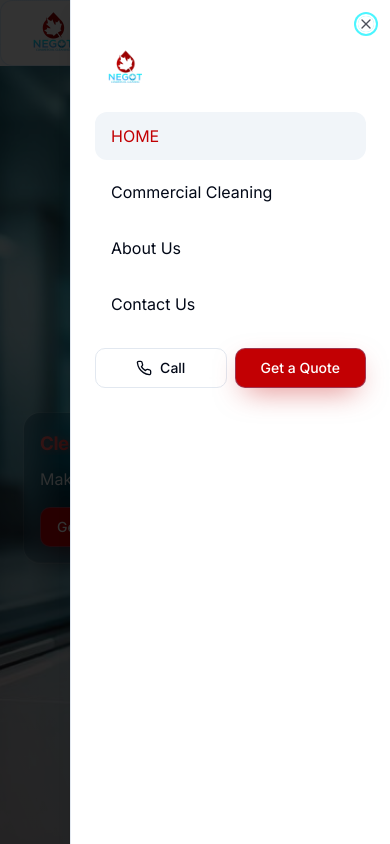
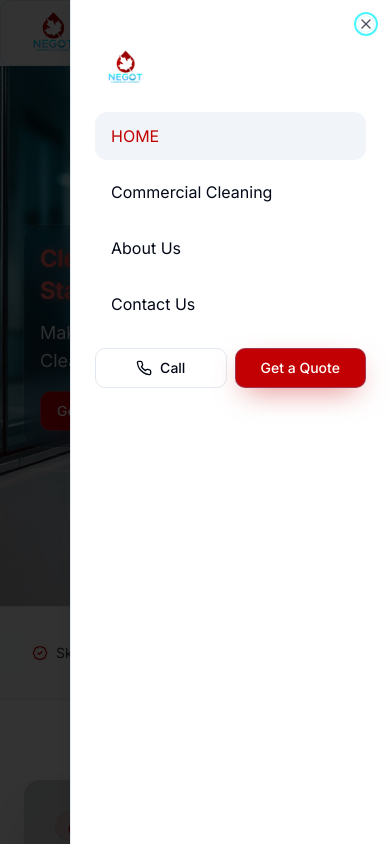
Before and after one commit to laithhasan/maple-mop-shine, a React (Vite) app: page / in a window 390 px wide. Both pictures are taken after a click on the button "Open menu". Shown: the top 844 px of the page. Built offline with nearby package versions, Linux system fonts and the light colour scheme.

Commit message:
Reverted to commit 78de658b116e298a4d6ac32506c9345be3935cbb

```diff
--- a/src/components/home/Hero.tsx
+++ b/src/components/home/Hero.tsx
@@ -54,7 +54,8 @@ export default function Hero() {
   const [index, setIndex] = useState(0);
   const [prevIndex, setPrevIndex] = useState(0);
   const [paused, setPaused] = useState(false);
-  const [loaded, setLoaded] = useState<boolean[]>([true, false]); // first eager
+  // First slide marked loaded to avoid initial flash
+  const [loaded, setLoaded] = useState<boolean[]>([true, false]);
 
   // Refs
   const containerRef = useRef<HTMLDivElement | null>(null);
@@ -62,7 +63,7 @@ export default function Hero() {
   const touchStartX = useRef<number | null>(null);
 
   // Constants
-  const DURATION_MS = 7000;
+  const DURATION_MS = 7000; // rotate + kenburns duration
 
   // Helpers
   const scheduleNext = () => {
@@ -127,17 +128,10 @@ export default function Hero() {
 
   // Keyboard & touch
   const handleKeyDown = (e: React.KeyboardEvent<HTMLDivElement>) => {
-    if (e.key === "ArrowRight") {
-      e.preventDefault();
-      goTo((index + 1) % slides.length);
-    } else if (e.key === "ArrowLeft") {
-      e.preventDefault();
-      goTo((index - 1 + slides.length) % slides.length);
-    }
+    if (e.key === "ArrowRight") { e.preventDefault(); goTo((index + 1) % slides.length); }
+    else if (e.key === "ArrowLeft") { e.preventDefault(); goTo((index - 1 + slides.length) % slides.length); }
   };
-  const onTouchStart = (e: React.TouchEvent) => {
-    touchStartX.current = e.touches[0].clientX;
-  };
+  const onTouchStart = (e: React.TouchEvent) => { touchStartX.current = e.touches[0].clientX; };
   const onTouchEnd = (e: React.TouchEvent) => {
     if (touchStartX.current == null) return;
     const dx = e.changedTouches[0].clientX - touchStartX.current;
@@ -147,6 +141,7 @@ export default function Hero() {
     touchStartX.current = null;
   };
 
+  // Visibility logic
   const isVisible = (i: number) => (i === index ? loaded[i] : i === prevIndex && !loaded[index]);
   const isActive = (i: number) => i === index;
 
@@ -163,7 +158,7 @@ export default function Hero() {
       onTouchEnd={onTouchEnd}
     >
       {/* Slides */}
-      <div className="relative w-full h-[100svh] md:h-[78vh] overflow-hidden">
+      <div className="relative w-full h-[64vh] md:h-[78vh] overflow-hidden">
         {slides.map((s, i) => {
           const visible = isVisible(i);
           const active = isActive(i);
@@ -221,16 +216,8 @@ export default function Hero() {
                   </h1>
                 ) : (
                   <h1 className="font-extrabold tracking-tight leading-[1.15] drop-shadow-md mb-2 pb-1 md:-translate-y-[2px] transform-gpu">
-                    {/* One line at all sizes; shrink gracefully on very small screens */}
-                    <span
-                      className="
-                        flex items-baseline gap-x-2 sm:gap-x-3
-                        whitespace-nowrap overflow-hidden
-                        text-[clamp(0.95rem,4.8vw,2rem)]
-                        md:text-[clamp(1.75rem,3.6vw,3rem)]
-                        lg:text-[clamp(2.25rem,3vw,3.5rem)]
-                      "
-                    >
+                    {/* One line from md+; wraps on very small screens */}
+                    <span className="flex flex-wrap md:flex-nowrap md:whitespace-nowrap items-baseline gap-x-2 sm:gap-x-3 text-2xl sm:text-3xl md:text-4xl lg:text-5xl">
                       <span className="gradient-text title-glow">{slides[index].h1Parts[0]}</span>
                       <span aria-hidden className="sep mx-1 sm:mx-2 align-middle" />
                       <span className="gradient-text title-glow">{slides[index].h1Parts[1]}</span>
@@ -240,7 +227,7 @@ export default function Hero() {
                   </h1>
                 )}
 
-                <p className="mt-1 text-white/90 drop-shadow-sm text-base sm:text-lg md:text-xl">
+                <p className="mt-1 text-white/90 drop-shadow-sm text-lg md:text-xl">
                   {slides[index].sub}
                 </p>
 
@@ -301,7 +288,7 @@ export default function Hero() {
           color: transparent;
         }
 
-        /* Lighter red glow */
+        /* Glowing effect for title text — lighter red */
         @keyframes titleGlowPulse {
           0%   { text-shadow: 0 0 6px rgba(255,107,107,0.35), 0 0 18px rgba(255,107,107,0.20); }
           50%  { text-shadow: 0 0 14px rgba(255,107,107,0.70), 0 0 36px rgba(255,107,107,0.45); }
@@ -315,7 +302,7 @@ export default function Hero() {
           animation-direction: normal, alternate;
         }
 
-        /* Animated separators */
+        /* Animated separators (red tones) */
         @keyframes sepShift {
           0%   { background-position: 0% 0%; box-shadow: 0 0 0 rgba(0,0,0,0); }
           50%  { background-position: 0% 100%; box-shadow: 0 0 12px rgba(195,0,3,0.35); }
@@ -332,6 +319,7 @@ export default function Hero() {
           opacity: 0.95;
         }
 
+        /* Reduced motion */
         @media (prefers-reduced-motion: reduce) {
           .gradient-text { animation: none; }
           .title-glow { animation: none; text-shadow: none; }
```
